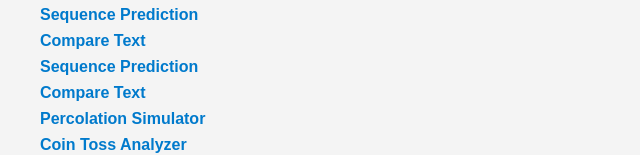
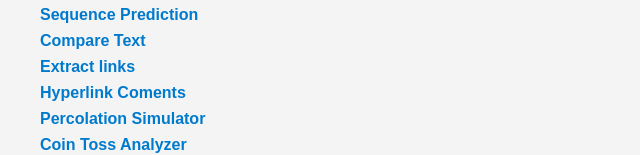
Before and after one commit to Transliterator/Hub_Links, a plain HTML site: page index.html in a window 1280 px wide. Shown: the part 296-451 px from the top of the page, without its empty margins (0-640 px from the left). Drawn offline with Linux system fonts and the light colour scheme.

Commit message:
Update index.html

```diff
--- a/index.html
+++ b/index.html
@@ -44,8 +44,11 @@
     <li><a href="https://transliterator.github.io/Google_Map/index.html" target="_blank">Google Map Viewer</a></li>
     <li><a href="https://transliterator.github.io/Prediction/index.html" target="_blank">Sequence Prediction</a></li>
     <li><a href="https://transliterator.github.io/Compare_Text/index.html" target="_blank">Compare Text</a></li>
-     <li><a href="https://transliterator.github.io/Hyperlink_HD/index.html" target="_blank">Sequence Prediction</a></li>
-    <li><a href="https://transliterator.github.io/Hyperlink_Coment/index.html" target="_blank">Compare Text</a></li>
+
+    <li><a href="https://transliterator.github.io/Hyperlink_HD/index.html" target="_blank">Extract links </a></li>
+    <li><a href="https://transliterator.github.io/Hyperlink_Coment/index.html" target="_blank">Hyperlink Coments</a></li>
+
+
     <li><a href="https://transliterator.github.io/Percolation/index.html" target="_blank">Percolation Simulator</a></li>
     <li><a
 href="https://transliterator.github.io/Coin/index.html" target="_blank">Coin Toss Analyzer</a></li>
```
